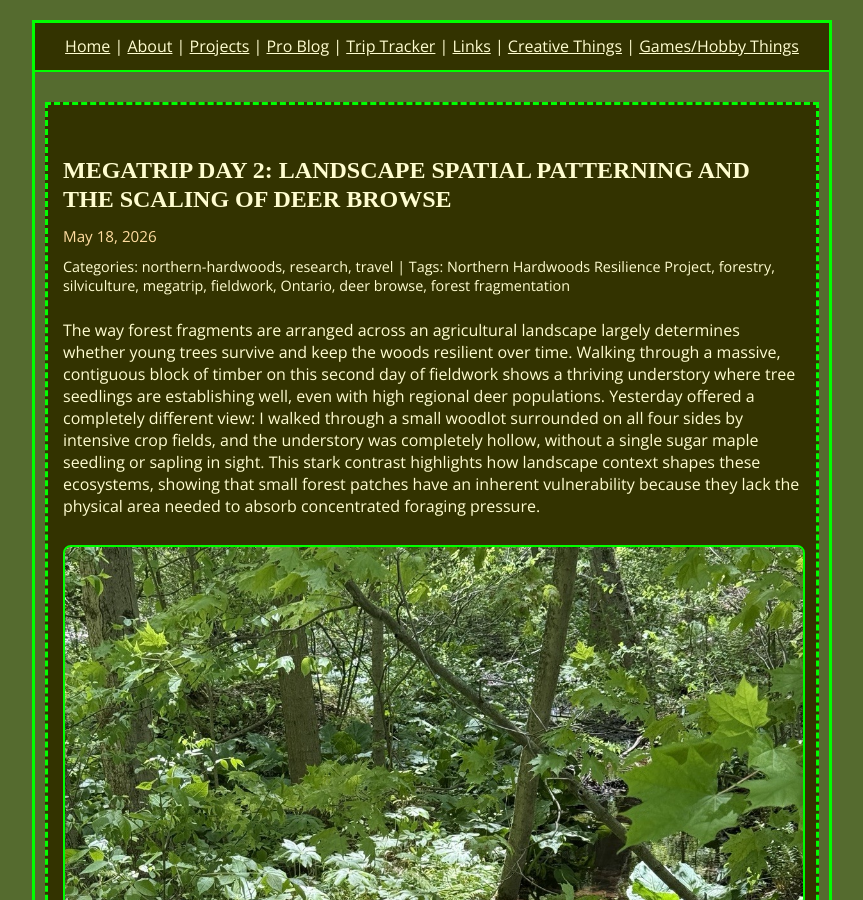
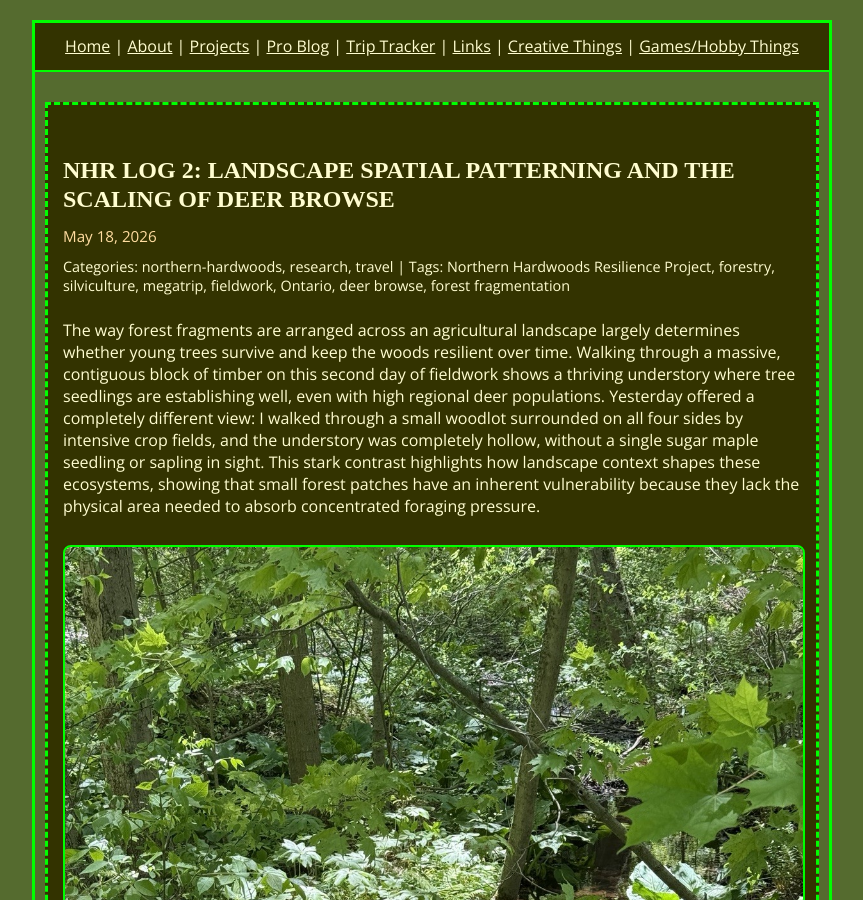
Before and after one commit to MtnTheMan/mtntheman.github.io, a Jekyll site: the page built from _posts/2026-05-18-megatrip-day-2-landscape-spatial-patterning-deer-browse.md, in a window 1280 px wide and 900 px high. Shown: the whole window, without its empty margins (208-1071 px from the left). Built offline with Jekyll 4.4.1, drawn with Linux system fonts in a browser that asks for light colours; some web fonts are replaced.

Commit message:
Name changes

```diff
--- a/_posts/2026-05-18-megatrip-day-2-landscape-spatial-patterning-deer-browse.md
+++ b/_posts/2026-05-18-megatrip-day-2-landscape-spatial-patterning-deer-browse.md
@@ -1,6 +1,6 @@
 ---
 layout: post
-title: "Megatrip Day 2: Landscape Spatial Patterning and the Scaling of Deer Browse"
+title: "NHR Log 2: Landscape Spatial Patterning and the Scaling of Deer Browse"
 date: 2026-05-18
 categories: [northern-hardwoods, research, travel]
 tags: [Northern Hardwoods Resilience Project, forestry, silviculture, megatrip, fieldwork, Ontario, deer browse, forest fragmentation]
```
Also changed, not shown: _posts/2026-05-17-day-one-crossing-into-carolinian-fringe.md (+1 -1 lines), _posts/2026-05-24-incrementalism-in-forestry-certifications.md (+1 -1 lines), _posts/2026-05-24-span-of-control-in-forestry.md (+1 -1 lines), _posts/2026-05-24-what-does-an-experimental-forest-make.md (+1 -1 lines).
